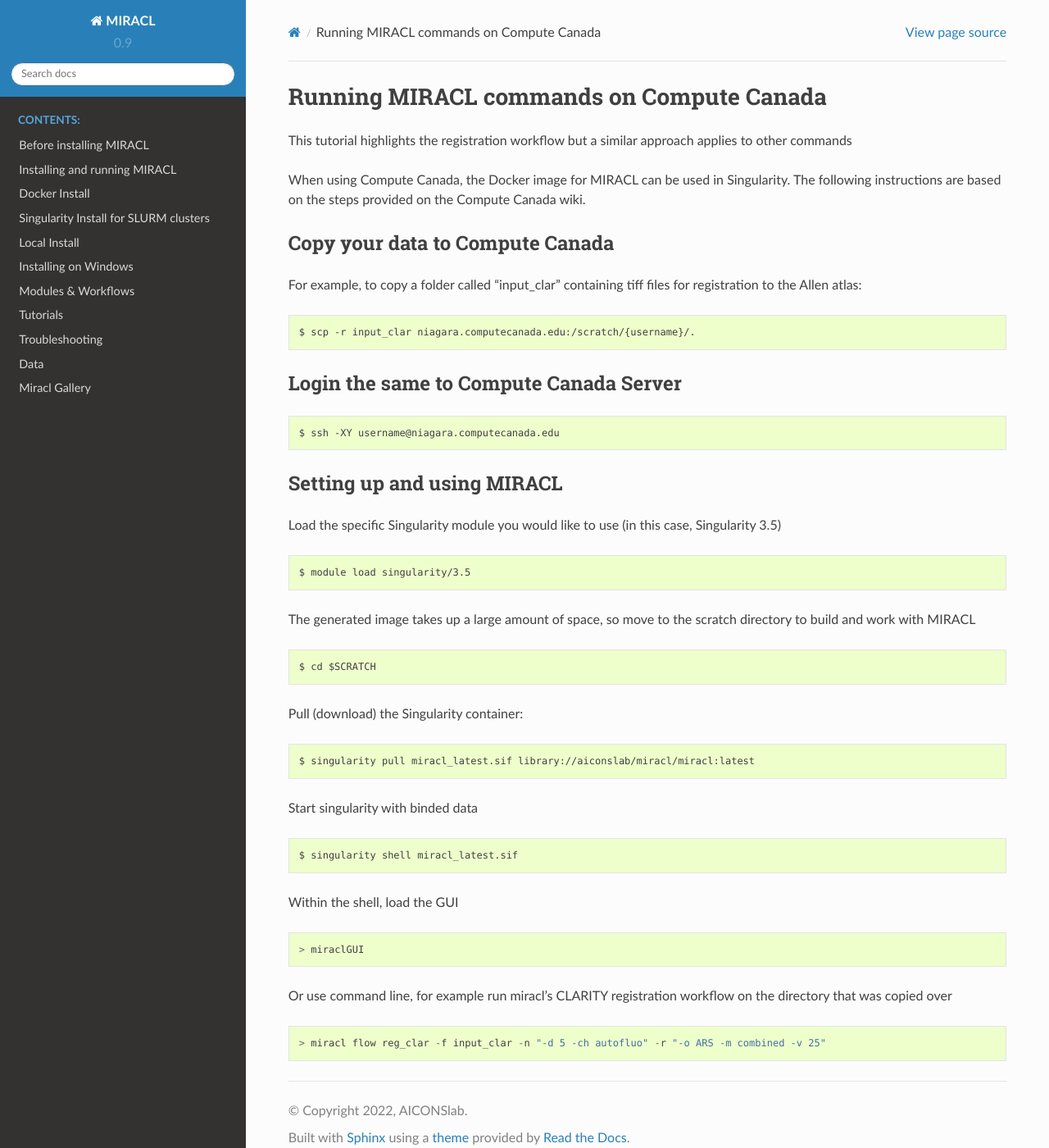
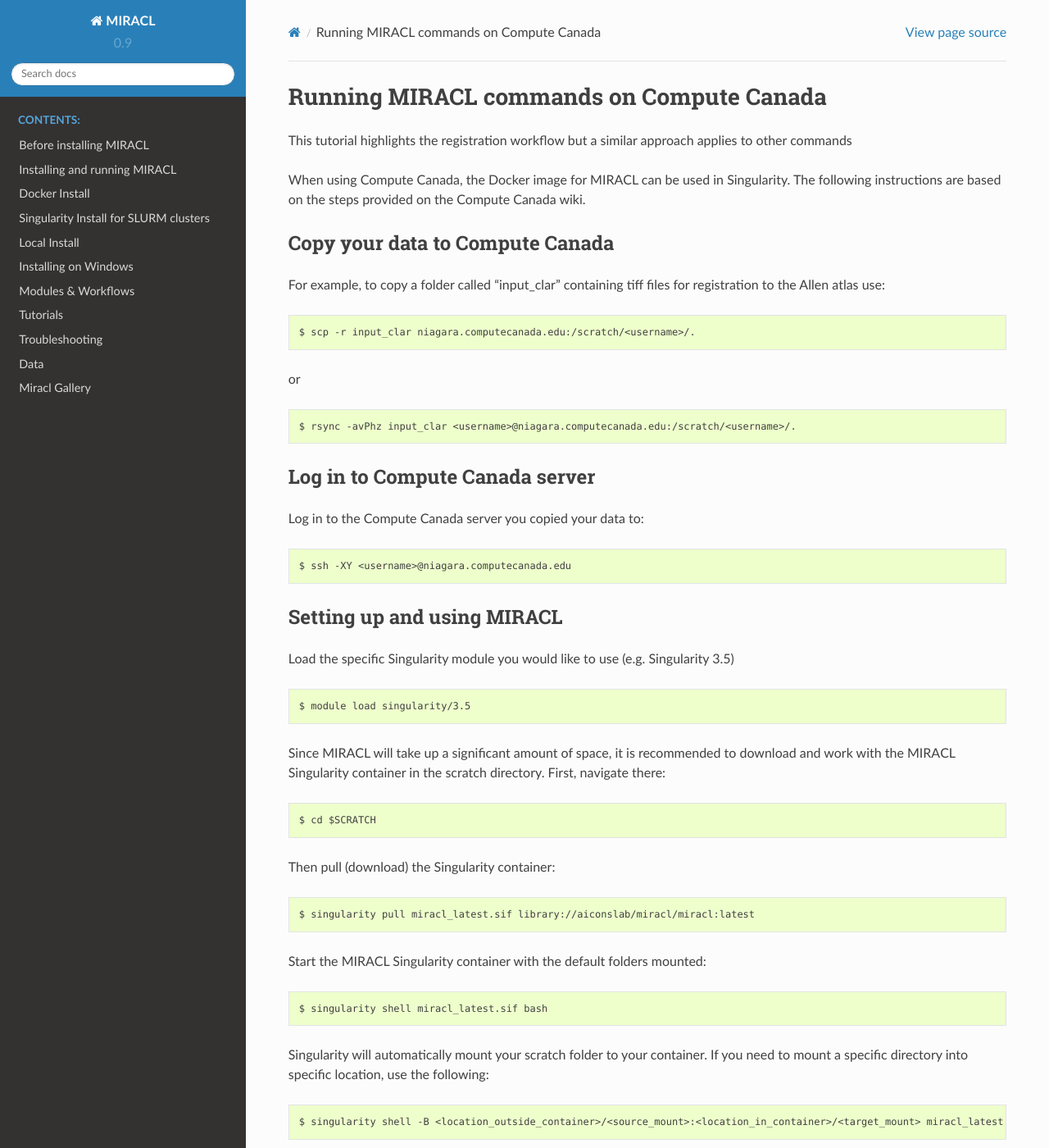
Before and after one commit to AICONSlab/MIRACL, a Sphinx documentation site: the page built from docs/tutorials/compute_canada/compute_canada.md, in a window 1280 px wide and 1400 px high. Shown: the whole window at 82% size. Built offline with Sphinx 7.4.7 and the Read the Docs theme 2.0.0, drawn with Linux system fonts in a browser that asks for light colours; pages that are not in the unit, such as notebooks, are missing from menus; some of the changed text lies outside the part shown.

Commit message:
[docs] improve Compute Canada tutorial
Changes wording/content/example/syntax of some parts of the Compute
Canada tutorial to make it more explicit i.e. more easily
understandable.

```diff
--- a/docs/tutorials/compute_canada/compute_canada.md
+++ b/docs/tutorials/compute_canada/compute_canada.md
@@ -1,41 +1,58 @@
 ## Running MIRACL commands on Compute Canada
 
-This tutorial highlights the registration workflow but
-a similar approach applies to other commands
+This tutorial highlights the registration workflow but a similar approach
+applies to other commands
 
-When using Compute Canada, the Docker image for MIRACL can be used in Singularity. The following instructions are based on the steps provided on the Compute Canada wiki.
+When using Compute Canada, the Docker image for MIRACL can be used in Singularity.
+The following instructions are based on the steps provided on the Compute Canada wiki.
 
 ### Copy your data to Compute Canada
-For example, to copy a folder called "input_clar" containing tiff files for registration to the Allen atlas:
 
-    $ scp -r input_clar niagara.computecanada.edu:/scratch/{username}/.
+For example, to copy a folder called "input_clar" containing tiff files for
+registration to the Allen atlas use:
 
-### Login the same to Compute Canada Server
+    $ scp -r input_clar niagara.computecanada.edu:/scratch/<username>/.
 
-    $ ssh -XY username@niagara.computecanada.edu
+or
+
+    $ rsync -avPhz input_clar <username>@niagara.computecanada.edu:/scratch/<username>/.
+
+### Log in to Compute Canada server
+
+Log in to the Compute Canada server you copied your data to:
+
+    $ ssh -XY <username>@niagara.computecanada.edu
 
 ### Setting up and using MIRACL
 
-Load the specific Singularity module you would like to use (in this case, Singularity 3.5)
+Load the specific Singularity module you would like to use (e.g. Singularity 3.5)
 
     $ module load singularity/3.5
 
-The generated image takes up a large amount of space, so move to the scratch directory to build and work with MIRACL
+Since MIRACL will take up a significant amount of space, it is recommended to
+download and work with the MIRACL Singularity container in the scratch directory.
+First, navigate there:
 
 	$ cd $SCRATCH
 
-Pull (download) the Singularity container:
+Then pull (download) the Singularity container:
 
     $ singularity pull miracl_latest.sif library://aiconslab/miracl/miracl:latest
 
-Start singularity with binded data
+Start the MIRACL Singularity container with the default folders mounted:
 
-    $ singularity shell miracl_latest.sif
+    $ singularity shell miracl_latest.sif bash
 
-Within the shell, load the GUI
+Singularity will automatically mount your scratch folder to your container.
+If you need to mount a specific directory into specific location, use the following:
+
+    $ singularity shell -B <location_outside_container>/<source_mount>:<location_in_container>/<target_mount> miracl_latest.sif bash
+
+Once you are logged in to the container, load the GUI from the shell:
 
     > miraclGUI
 
-Or use command line, for example run miracl's CLARITY registration workflow on the directory that was copied over
+Or use MIRACL from the command line. For example, run MIRACL's CLARITY registration workflow
+on the folder that you copied over previously:
 
     > miracl flow reg_clar -f input_clar -n "-d 5 -ch autofluo" -r "-o ARS -m combined -v 25"
```
